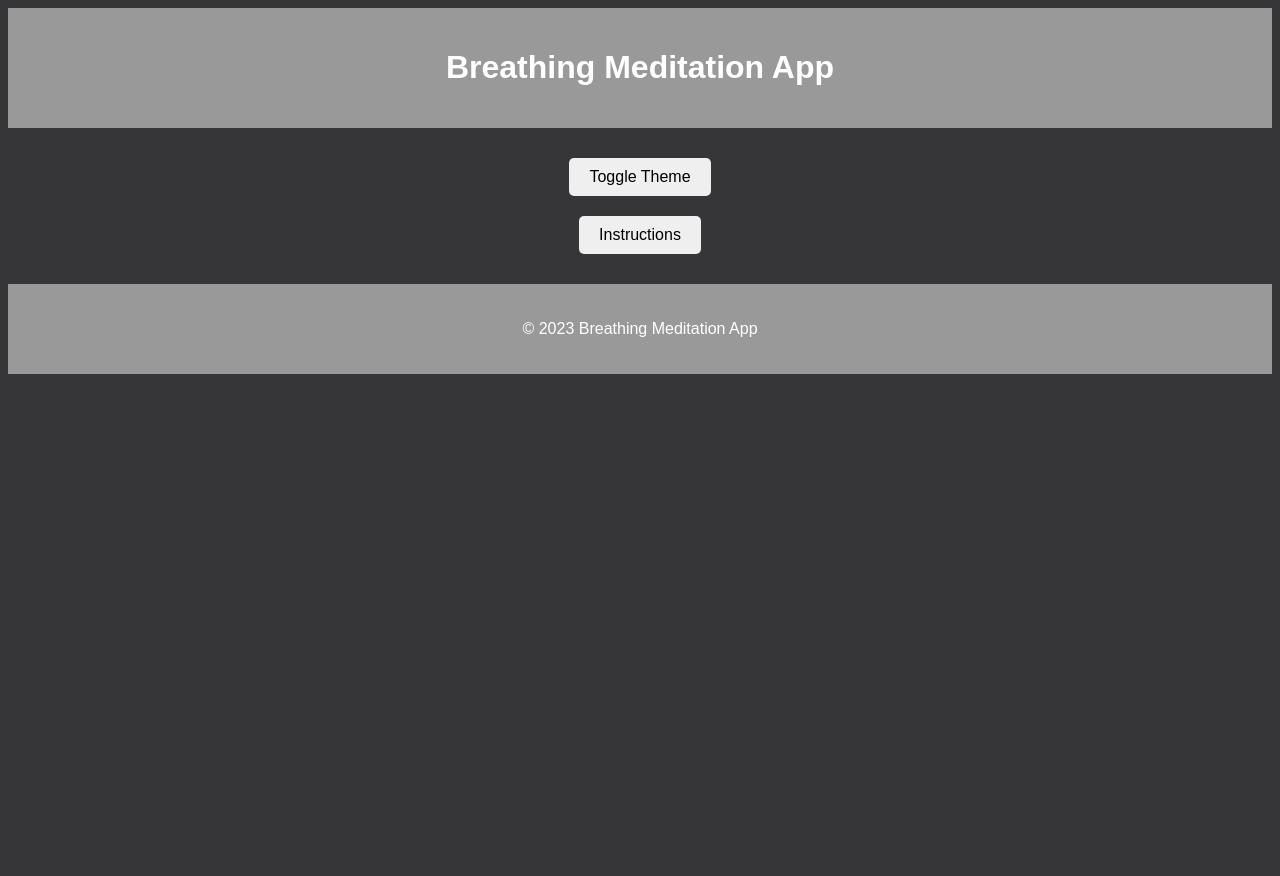
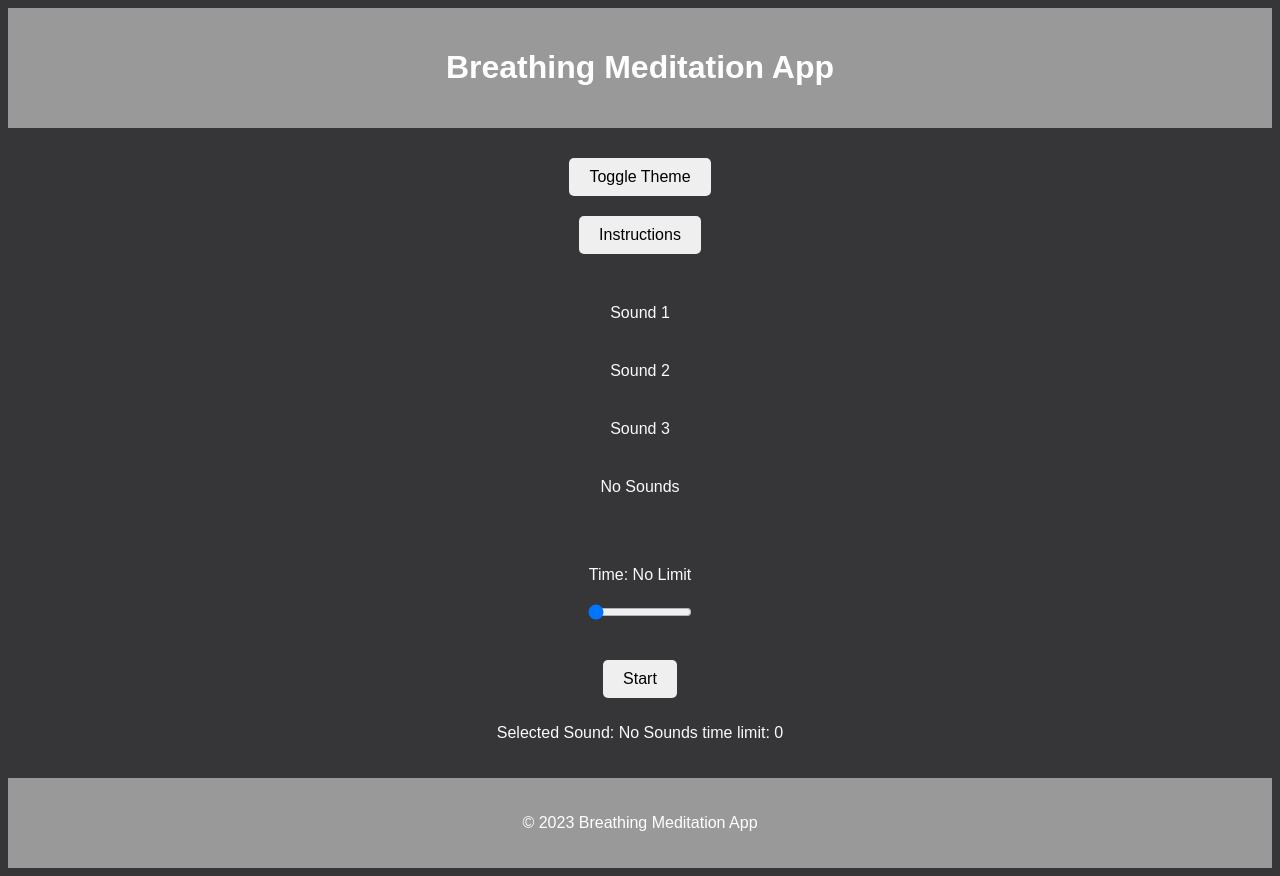
Before and after one commit to Mattds825/quick-breathe-web, a React (Create React App) app: page / in a window 1280 px wide. Before the commit the page ends 800 px from the top, so only its background shows below. Built offline with nearby package versions, Linux system fonts and the light colour scheme.

Commit message:
added basic sound and time selector and basic animation for when meditation is taking place

```diff
--- a/src/App.js
+++ b/src/App.js
@@ -1,26 +1,54 @@
 // src/App.js
-import React, { useState } from 'react';
-import { ThemeProvider } from 'styled-components';
-import { GlobalStyles } from './styles/global';
-import { lightTheme, darkTheme } from './styles/theme';
-import Header from './components/Header';
-import Controls from './components/Controls';
-import Footer from './components/Footer';
+import React, { useState } from "react";
+import { ThemeProvider } from "styled-components";
+import { GlobalStyles } from "./styles/global";
+import { lightTheme, darkTheme } from "./styles/theme";
+import Header from "./components/Header";
+import Controls from "./components/Controls";
+import BreatheCircle from "./components/BreatheCircle";
+import Footer from "./components/Footer";
 
 function App() {
-  const [theme, setTheme] = useState('dark');
+  // Handle light and dark themes
+  const [theme, setTheme] = useState("dark");
 
   const themeToggler = () => {
-    theme === 'light' ? setTheme('dark') : setTheme('light');
+    theme === "light" ? setTheme("dark") : setTheme("light");
+  };
+
+  // Handle Meditation
+  const [isMeditating, setIsMeditating] = useState(false);
+  const [meditationSound, setMeditationSound] = useState("");
+  const [meditationTime, setMeditationTime] = useState(0);
+
+  const startMeditation = (sound, time) => {
+    setMeditationSound(sound);
+    setMeditationTime(time);
+    setIsMeditating(true);
+  };
+
+  const endMeditation = () => {
+    setIsMeditating(false);
   };
 
   return (
-    <ThemeProvider theme={theme === 'light' ? lightTheme : darkTheme}>
+    <ThemeProvider theme={theme === "light" ? lightTheme : darkTheme}>
       <>
         <GlobalStyles />
         <div>
           <Header />
-          <Controls themeToggler={themeToggler} />
+          {isMeditating ? (
+            <BreatheCircle
+              time={meditationTime}
+              sound={meditationSound}
+              endMeditation={endMeditation}
+            />
+          ) : (
+            <Controls
+              themeToggler={themeToggler}
+              startMeditation={startMeditation}
+            />
+          )}
           <Footer />
         </div>
       </>
--- /dev/null
+++ b/src/components/BreatheCircle.js
@@ -0,0 +1,84 @@
+import React, { useEffect, useState } from "react";
+import styled, { keyframes } from "styled-components";
+
+const expand = keyframes`
+from{
+    transform: scale(1);
+}
+to{
+    transform: scale(2);
+}
+`;
+
+const contract = keyframes`
+from{
+    transform: scale(2);
+}
+to{
+    transform: scale(1);
+}
+`;
+
+const Circle = styled.div`
+  width: 200px;
+  height: 200px;
+  background: rgba(255, 255, 255, 0.5);
+  animation: ${({ breatheState }) =>
+      breatheState === "in" ? expand : contract}
+    4s infinite;
+`;
+
+const BreatheText = styled.div`
+  position: absolute;
+  top: 20px;
+  font-size: 24px;
+  color: ${({ theme }) => theme.text};
+`;
+
+function BreatheCircle({ time, sound }) {
+  const [breatheState, setBreatheState] = useState("in");
+  const [remainingTime, setRemainingTime] = useState(time * 60); // Convert minutes to seconds
+
+  useEffect(() => {
+    const interval = setInterval(() => {
+      setBreatheState((prevState) => (prevState === "in" ? "out" : "in"));
+    }, 4000); //Switch States Every 4 seconds
+
+    if (time > 0) {
+      const timer = setInterval(() => {
+        setRemainingTime((prevTime) => prevTime - 1);
+      }, 1000); //Decrement remaining time revery second
+
+      return () => {
+        clearInterval(interval);
+        clearInterval(timer);
+      };
+    } else {
+      return () => clearInterval(interval);
+    }
+  }, [time]);
+
+  useEffect(() => {
+    if (remainingTime === 0) {
+      // handle end of meditation
+      setBreatheState("done");
+    }
+  }, [remainingTime]);
+
+  return (
+    <div>
+      {breatheState !== "done" ? (
+        <>
+          <BreatheText>
+            {breatheState === "in" ? "Breathe In" : "Breathe Out"}
+          </BreatheText>
+          <Circle breatheState={breatheState} />
+        </>
+      ) : (
+        <BreatheText>Your Meditation is done</BreatheText>
+      )}
+    </div>
+  );
+}
+
+export default BreatheCircle;
--- a/src/components/Controls.js
+++ b/src/components/Controls.js
@@ -1,6 +1,8 @@
 import React, { useState } from 'react';
 import styled from 'styled-components';
 import InstructionsModal from './InstructionsModal';
+import SoundSelector from './SoundSelector';
+import TimeSelector from './TimeSelector'
 
 const ControlsContainer = styled.section`
   display: flex;
@@ -25,17 +27,28 @@ const Button = styled.button`
   }
 `;
 
-function Controls({themeToggler}){
+function Controls({themeToggler, startMeditation}){
 
+  // Handle the instruction modal
   const [isModalOpen, setIsModalOpen] = useState(false);
 
   const openModal = () => setIsModalOpen(true);
   const closeModal = () => setIsModalOpen(false);
 
+  // Handle the sound selection
+  const [selectedSound, setSelectedSound] = useState('No Sounds');
+
+  // Handle Time
+  const [time, setTime] = useState(0);
+
     return(
         <ControlsContainer>
             <Button onClick={themeToggler}>Toggle Theme</Button>
             <Button onClick={openModal} >Instructions</Button>
+            <SoundSelector selectedSound={selectedSound} setSelectedSound={setSelectedSound} />
+            <TimeSelector time={time} setTime={setTime} />
+            <Button onClick={() => startMeditation(selectedSound, time)}>Start</Button>
+            <p>Selected Sound: {selectedSound} time limit: {time}</p>
             <InstructionsModal isOpen={isModalOpen} onClose={closeModal} />
         </ControlsContainer>
     )
--- /dev/null
+++ b/src/components/SoundSelector.js
@@ -0,0 +1,38 @@
+import React from "react";
+import styled from "styled-components";
+
+const SoundSelectorContainer = styled.div`
+  display: flex;
+  flex-direction: column;
+  align-items: center;
+  margin: 20px 0;
+`;
+
+const SoundButton = styled.div`
+  margin: 10px;
+  padding: 10px 20px;
+  font-size: 16px;
+  cursor: pointer;
+  background: ${({ theme }) => theme.buttonBackground};
+  color: ${({ theme }) => theme.buttonText};
+  border: none;
+  border-radius: 5px;
+  transition: all 0.3s ease;
+
+  &:hover {
+    opacity: 0.8;
+  }
+`;
+
+function SoundSelector({selectedSound, setSelectedSound}){
+    return (
+        <SoundSelectorContainer>
+            <SoundButton onClick={() => setSelectedSound('Sound 1')}>Sound 1</SoundButton>
+            <SoundButton onClick={() => setSelectedSound('Sound 2')}>Sound 2</SoundButton>
+            <SoundButton onClick={() => setSelectedSound('Sound 3')}>Sound 3</SoundButton>
+            <SoundButton onClick={() => setSelectedSound('No Sounds')}>No Sounds</SoundButton>
+        </SoundSelectorContainer>
+    )
+}
+
+export default SoundSelector;
--- /dev/null
+++ b/src/components/TimeSelector.js
@@ -0,0 +1,37 @@
+import React from "react";
+import styled from "styled-components";
+
+const TimeSelectorContainer = styled.div`
+  display: flex;
+  flex-direction: column;
+  align-items: center;
+  margin: 20px;
+`;
+
+const Slider = styled.input`
+  width: 80%;
+  margin: 10px 0;
+`;
+
+const Label = styled.label`
+  font-size: 16px;
+  margin: 10px 0;
+  color: ${({ theme }) => theme.text};
+`;
+
+function TimeSelector({ time, setTime }) {
+  return (
+    <TimeSelectorContainer>
+      <Label>Time: {time === 0 ? "No Limit" : `${time} minutes`}</Label>
+      <Slider
+        type="range"
+        min="0"
+        max="60"
+        value={time}
+        onChange={(e) => setTime(Number(e.target.value))}
+      />
+    </TimeSelectorContainer>
+  );
+}
+
+export default TimeSelector;
```
